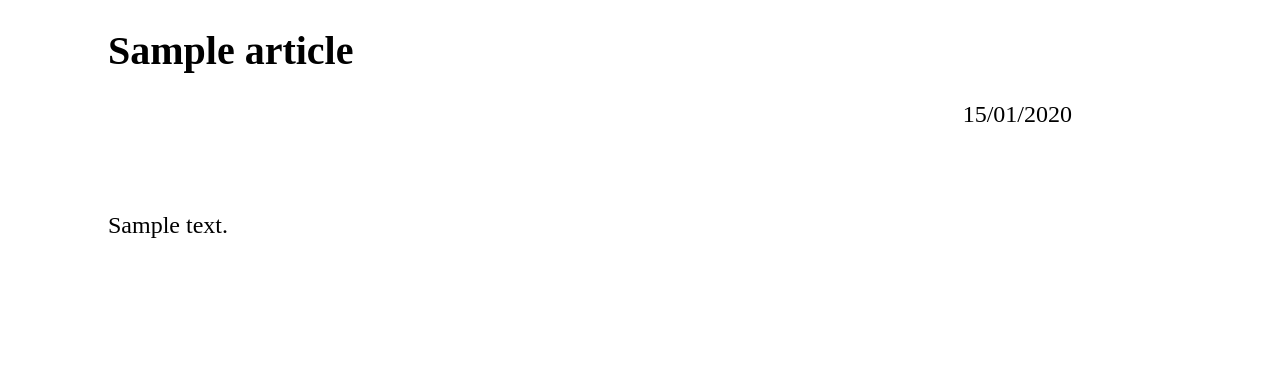
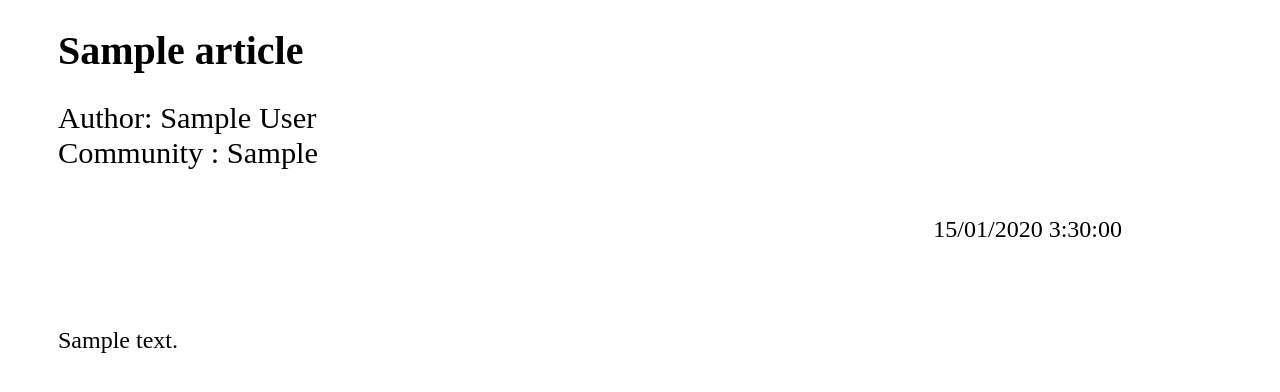
Before and after one commit to srujanprophet/Community-OER-Repository, a Django app: template dspacetest/converter/templates/pdf.html in a window 1280 px wide. Shown: the top 392 px of the page. Run offline with Django 3.2, Linux system fonts and the light colour scheme; the template is opened without the code that fills it: values that come from a table or form of the project are taken from there, others are empty; tables that the repository leaves empty hold one stand-in row (values such as "Sample post").

Commit message:
Generate pdf template

```diff
--- a/dspacetest/converter/models.py
+++ b/dspacetest/converter/models.py
@@ -5,7 +5,10 @@ from django.db import models
 class Articles(models.Model):
     title = models.CharField(max_length=255)
     body = models.TextField()
-    pub_date = models.DateTimeField(auto_now_add=True)
+    author = models.CharField(max_length=50, default='000000')
+    pub_date = models.DateTimeField(auto_now_add=True, blank=True)
+    community = models.CharField(max_length=50, default='0000')
+
 
 
     def __str__(self):
--- a/dspacetest/converter/templates/pdf.html
+++ b/dspacetest/converter/templates/pdf.html
@@ -11,7 +11,7 @@
 
         body {
             font-family: serif;
-            padding : 0px 100px;
+            padding : 0px 50px;
 
         }
 
@@ -36,7 +36,9 @@
         {% for article in articles %}
 
                <h1> {{ article.title }} </h1>
-                <p class="date">{{ article.pub_date | date:"d/m/Y" }}</p><br><br>
+               <p><div style="font-size:1.9em;">Author: {{ article.author }}<br>
+               Community :  {{ article.community }}</p></div>
+                <p class="date">{{ article.pub_date | date:"d/m/Y g:i:s" }}</p><br><br>
                 <p>{{ article.body }}</p>
 
         {% endfor %}
--- a/dspacetest/converter/views.py
+++ b/dspacetest/converter/views.py
@@ -12,11 +12,13 @@ class Pdf(View):
 	def get(self, request):
 		articles = Articles.objects.all()
 		today = timezone.now()
+		print(today)
 		params = {
        		'today': today,
         	'articles': articles,
     	}
 		return Render.render('pdf.html', params)
+
 
 """class Seeder(View):
 
--- a/dspacetest/dspacetest/settings.py
+++ b/dspacetest/dspacetest/settings.py
@@ -106,7 +106,7 @@ AUTH_PASSWORD_VALIDATORS = [
 
 LANGUAGE_CODE = 'en-us'
 
-TIME_ZONE = 'UTC'
+TIME_ZONE = 'Asia/Kolkata'
 
 USE_I18N = True
 
```
Also changed, not shown: dspacetest/converter/migrations/0002_articles_author.py (added), dspacetest/converter/migrations/0003_articles_community.py (added).
